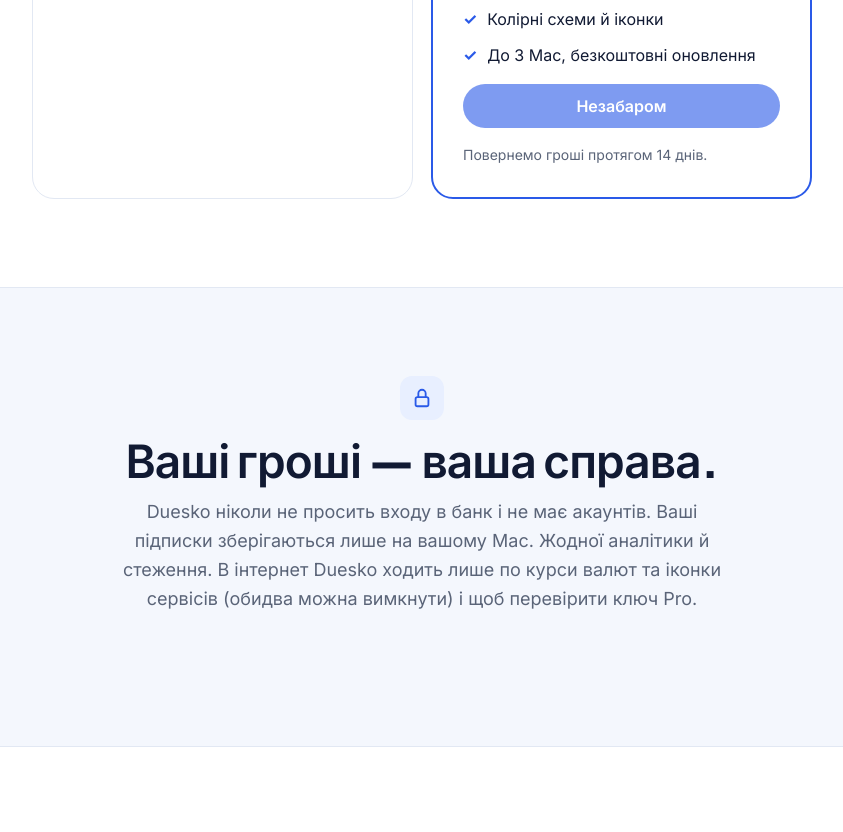
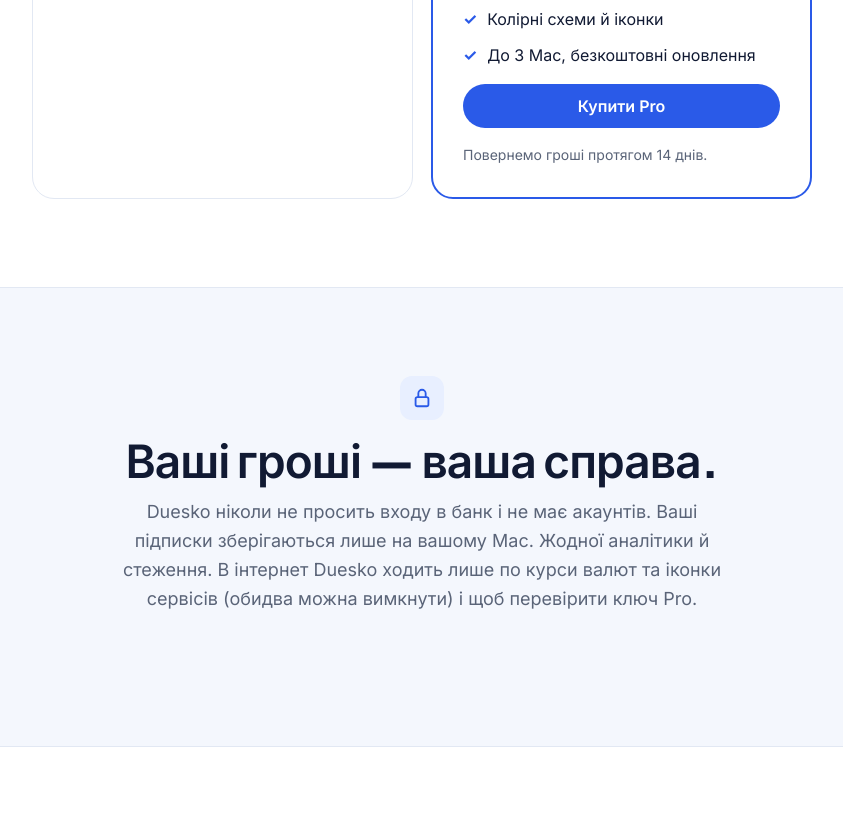
Before and after one commit to stepsergius/duesko-app, a plain HTML site: page uk/index.html in a window 1280 px wide. Shown: the part 5711-6543 px from the top of the page, without its empty margins (218-1061 px from the left). Drawn offline with Linux system fonts and the light colour scheme.

Commit message:
Link the Buy Pro buttons to Creem checkout
Co-Authored-By: Claude Opus 5.5 <noreply@anthropic.com>

```diff
--- a/uk/index.html
+++ b/uk/index.html
@@ -282,7 +282,7 @@ footer a { text-decoration: none; } footer a:hover { color: var(--fg); }
           <h3>Pro</h3>
           <div class="price">$9.99<small>один раз</small></div>
           <ul><li>Необмежено підписок</li><li>Аналітика й бюджет на місяць</li><li>Віджети</li><li>Платежі в Календарі й файл .ics</li><li>Імпорт з інших застосунків (CSV)</li><li>Вкладення й податок</li><li>Списки, власні категорії й способи оплати</li><li>Колірні схеми й іконки</li><li>До 3 Mac, безкоштовні оновлення</li></ul>
-          <span class="btn primary soon" aria-disabled="true">Незабаром</span>
+          <a class="btn primary" href="https://www.creem.io/product/prod_5NivFqzoOR9WZ6k3UbLVEQ">Купити Pro</a>
           <p class="note">Повернемо гроші протягом 14 днів.</p>
         </div>
       </div>
```
Also changed, not shown: index.html (+1 -1 lines).
